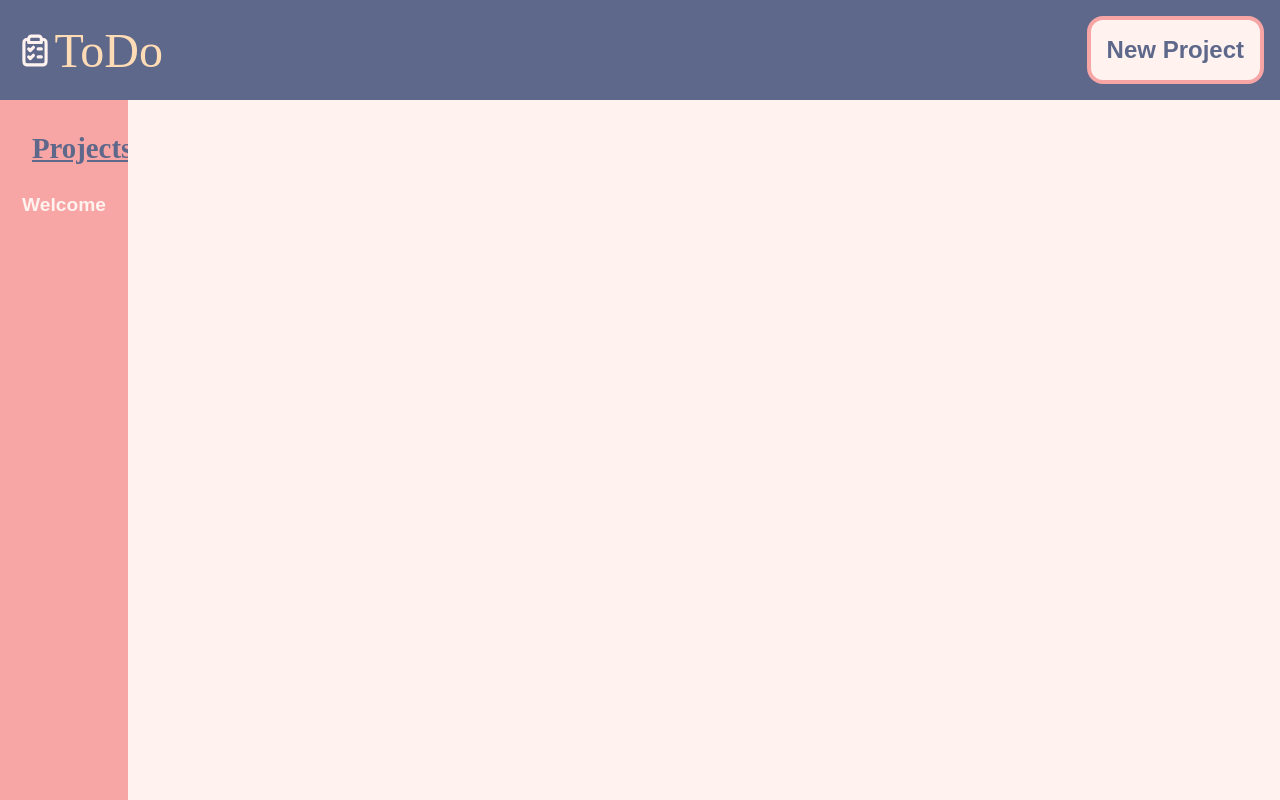
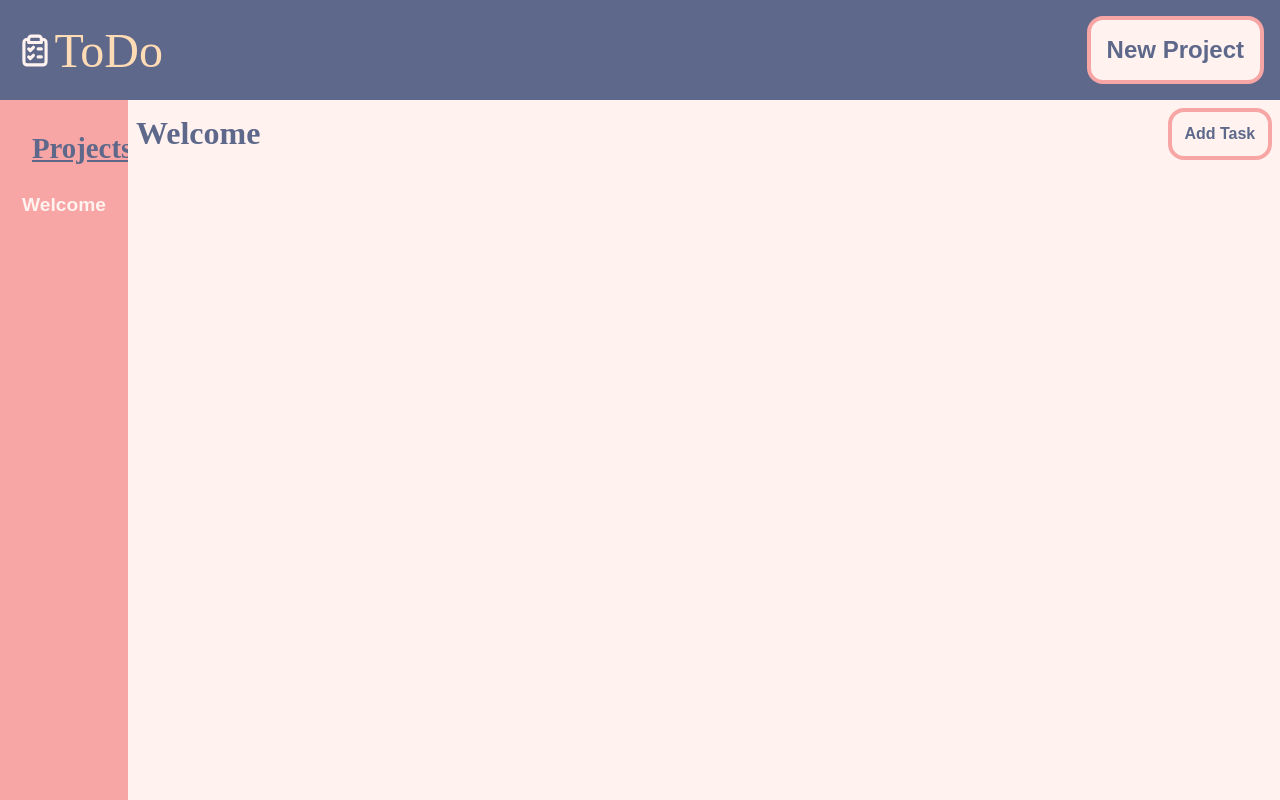
Before and after one commit to Salypse/todo-list, a website built with webpack: page src/template.html in a window 1280 px wide. Both pictures are taken after a click on the button "Welcome". Built offline with nearby package versions, Linux system fonts and the light colour scheme.

Commit message:
Create project todo content header

```diff
--- a/src/index.js
+++ b/src/index.js
@@ -1,7 +1,6 @@
 import "./styles.css"
 import { makeNewProjectDisplay } from "./js/new-project-display"
 import { displayCurrentProjects } from "./js/projects-list"
-
 
 const contentHandler = (function() {
     const newProjectButton = document.querySelector("#new-project-button")
@@ -11,4 +10,5 @@ const contentHandler = (function() {
 
     displayCurrentProjects()
 
+
 }())
--- /dev/null
+++ b/src/js/project-todo.js
@@ -0,0 +1,20 @@
+export const displayProjectTodo = function(project) {
+    const content = document.querySelector(".content")
+    content.innerHTML = ""
+
+    const contentHeader = document.createElement("div");
+    contentHeader.classList.add("project-todos-header")
+
+    const headerTitle = document.createElement("h1");
+    headerTitle.textContent = project.name;
+
+    const headerAddTask = document.createElement("button")
+    headerAddTask.textContent = "Add Task"
+
+    contentHeader.append(headerTitle, headerAddTask)
+    content.append(contentHeader)
+
+    //TODO
+        //display all todos of current project
+
+}
--- a/src/js/projects-list.js
+++ b/src/js/projects-list.js
@@ -1,3 +1,5 @@
+import { displayProjectTodo } from "./project-todo"
+
 export let currentProjects = [
     {"name": "Welcome"},
 ]
@@ -15,6 +17,9 @@ export const displayCurrentProjects = function() {
     currentProjects.forEach(project => {
         let projectToAdd = document.createElement("button")
         projectToAdd.textContent = project.name
+        projectToAdd.addEventListener("click", function() {
+            displayProjectTodo(project)
+        })
         currentProjectsList.append(projectToAdd)
     })
 }
--- a/src/styles.css
+++ b/src/styles.css
@@ -98,15 +98,6 @@ header > button {
 
     text-decoration: underline;
 }
-
-.content {
-    grid-area: 2 / 2 / -1 / -1 ;
-    width: 100%;
-    height: 100%;
-
-    background-color: var(--primary-light);
-}
-
 
 .new-project-display {
     position: absolute;
@@ -233,3 +224,31 @@ header > button {
 .current-projects > button:active {
     color: var(--primary-light);
 }
+
+.content {
+    grid-area: 2 / 2 / -1 / -1 ;
+    display: grid;
+    grid-template-rows: auto 1fr;
+
+    width: 100%;
+    height: 100%;
+
+    background-color: var(--primary-light);
+}
+
+.project-todos-header {
+    display: flex;
+    justify-content: space-between;
+    align-items: center;
+
+    padding: 0.5rem;
+}
+
+.project-todos-header > h1 {
+    color: var(--primary-blue);
+}
+
+.project-todos-header > button {
+    font-size: 1rem;
+    padding: 0.8rem;
+}
```
